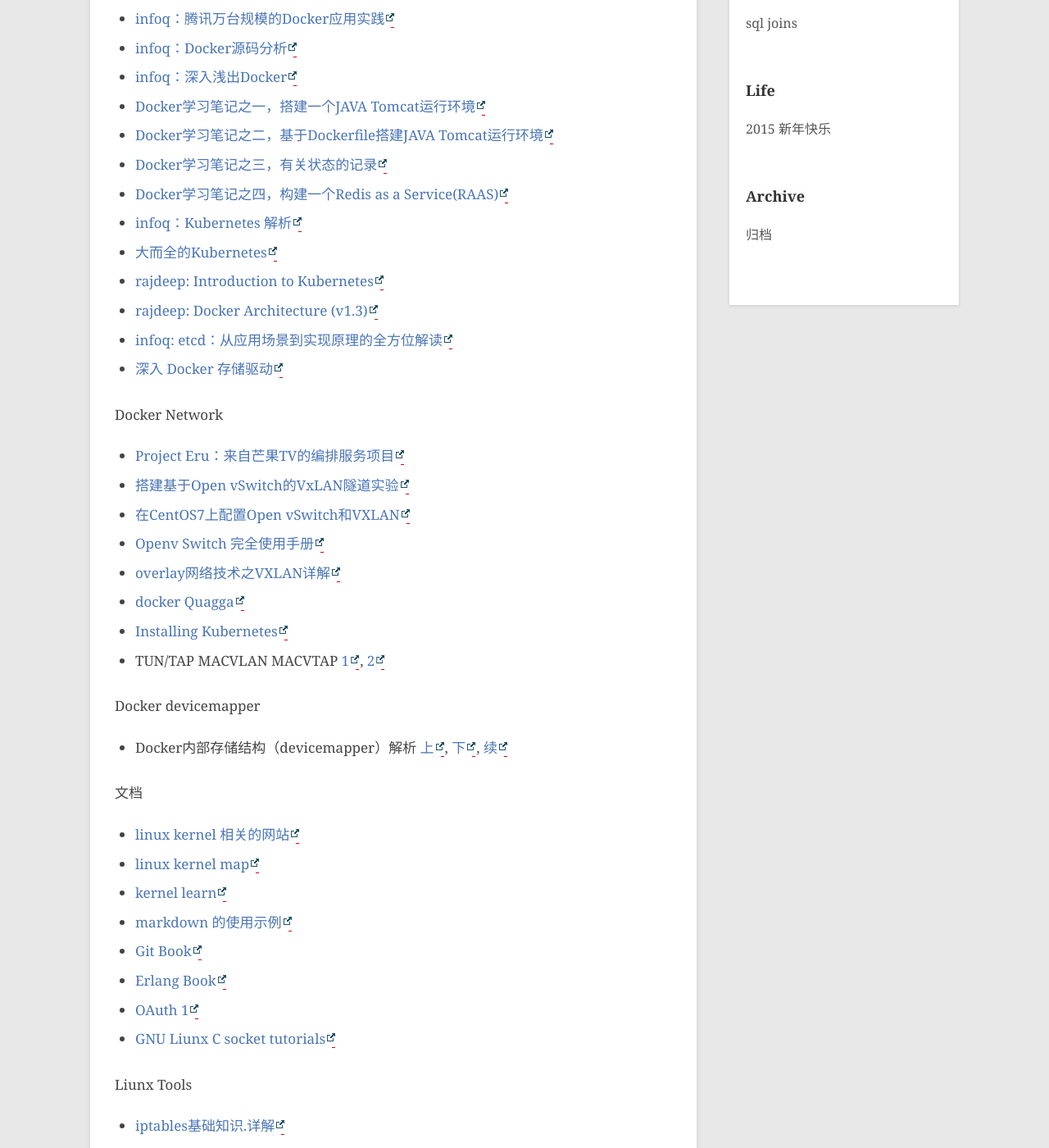
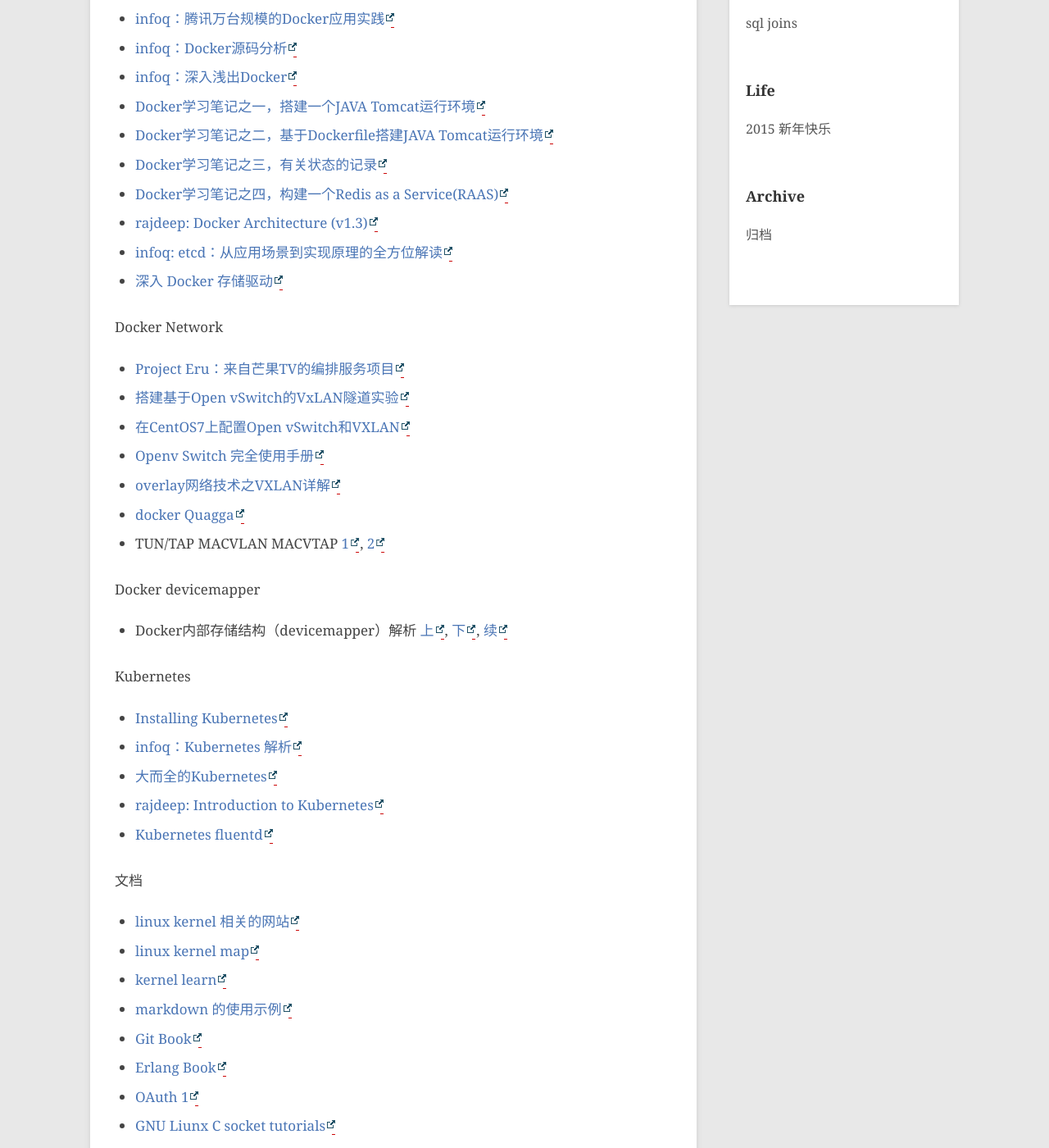
Before and after one commit to hushi55/hushi55.github.io, a Jekyll site: the page built from _posts/blog/2015-01-30-blogs.md, in a window 1280 px wide and 1400 px high, scrolled down 889 px. Shown: the whole window at 82% size. Built offline with Jekyll 4.4.1, drawn with Linux system fonts in a browser that asks for light colours; Markdown is read by kramdown in place of the engine named in the settings; comment, search, counter and statistics services are not loaded; some of the changed lines change nothing that is shown.

Commit message:
add kubernetes catalog

```diff
--- a/_posts/blog/2015-01-30-blogs.md
+++ b/_posts/blog/2015-01-30-blogs.md
@@ -34,9 +34,6 @@
 - [Docker学习笔记之二，基于Dockerfile搭建JAVA Tomcat运行环境](http://www.blogjava.net/yongboy/archive/2013/12/16/407643.html)
 - [Docker学习笔记之三，有关状态的记录](http://www.blogjava.net/yongboy/archive/2013/12/29/408173.html)
 - [Docker学习笔记之四，构建一个Redis as a Service(RAAS)](http://www.blogjava.net/yongboy/archive/2013/12/31/408297.html)
-- [infoq：Kubernetes 解析](http://www.infoq.com/cn/author/%E6%9D%A8%E7%AB%A0%E6%98%BE)
-- [大而全的Kubernetes](https://www.zybuluo.com/dujun/note/58625)
-- [rajdeep: Introduction to Kubernetes](http://www.slideshare.net/rajdeep/introduction-to-kubernetes)
 - [rajdeep: Docker Architecture (v1.3)](http://www.slideshare.net/rajdeep/docker-architecturev2)
 - [infoq: etcd：从应用场景到实现原理的全方位解读 ](http://www.infoq.com/cn/articles/etcd-interpretation-application-scenario-implement-principle)
 - [深入 Docker 存储驱动](http://static.dockerone.com/ppt/filedriver.html#1)
@@ -49,12 +46,19 @@
 - [Openv Switch 完全使用手册](http://sdnhub.cn/index.php/openv-switch-full-guide/)
 - [overlay网络技术之VXLAN详解](http://network.51cto.com/art/201312/425388.htm)
 - [docker Quagga](http://dockone.io/article/466)
-- [Installing Kubernetes](http://www.severalnines.com/blog/installing-kubernetes-cluster-minions-centos7-manage-pods-services)
 - TUN/TAP MACVLAN MACVTAP [1](https://blog.kghost.info/2013/03/27/linux-network-tun/), [2](http://140.120.15.179/Presentation/20150203/index.html)
 
 Docker devicemapper
 
 - Docker内部存储结构（devicemapper）解析 [上](http://hustcat.github.io/docker-devicemapper/), [下](http://hustcat.github.io/docker-devicemapper2/), [续](http://hustcat.github.io/docker-devicemapper3/)
+
+Kubernetes
+
+- [Installing Kubernetes](http://www.severalnines.com/blog/installing-kubernetes-cluster-minions-centos7-manage-pods-services)
+- [infoq：Kubernetes 解析](http://www.infoq.com/cn/author/%E6%9D%A8%E7%AB%A0%E6%98%BE)
+- [大而全的Kubernetes](https://www.zybuluo.com/dujun/note/58625)
+- [rajdeep: Introduction to Kubernetes](http://www.slideshare.net/rajdeep/introduction-to-kubernetes)
+- [Kubernetes fluentd](http://blog.raintown.org/2014/11/logging-kubernetes-pods-using-fluentd.html)
 
 文档
 
```
